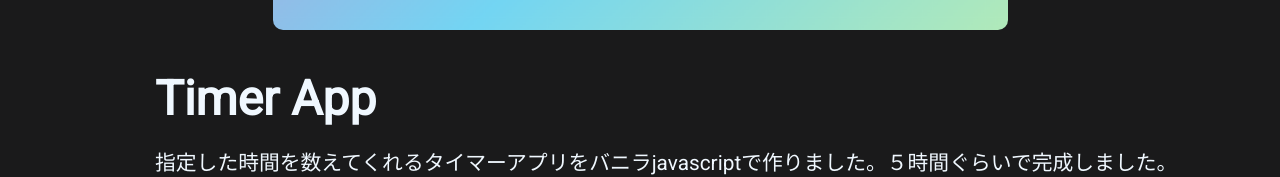
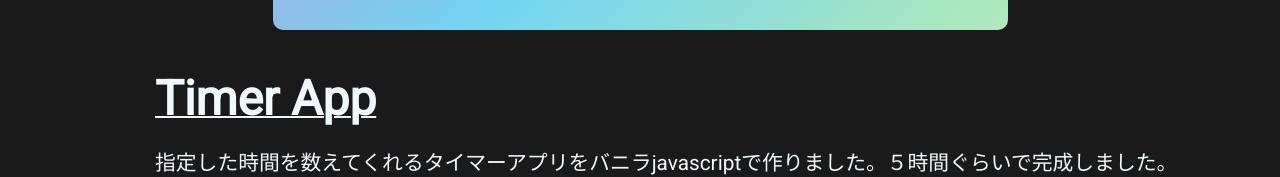
Before and after one commit to MoGomez-dev/my-page, a React (Create React App) app: page / in a window 1280 px wide. Both pictures are taken after a click on the button "Work1". Shown: the part 595-772 px from the top of the page. Built offline with nearby package versions, Linux system fonts and the light colour scheme.

Commit message:
Update index.css

```diff
--- a/src/index.css
+++ b/src/index.css
@@ -165,6 +165,7 @@ a {
     font-size: 3rem;
     margin-bottom: 15px;
     margin-block-start: 0;
+    text-decoration: underline solid 2px
 }
 
 .sentence p {
```
